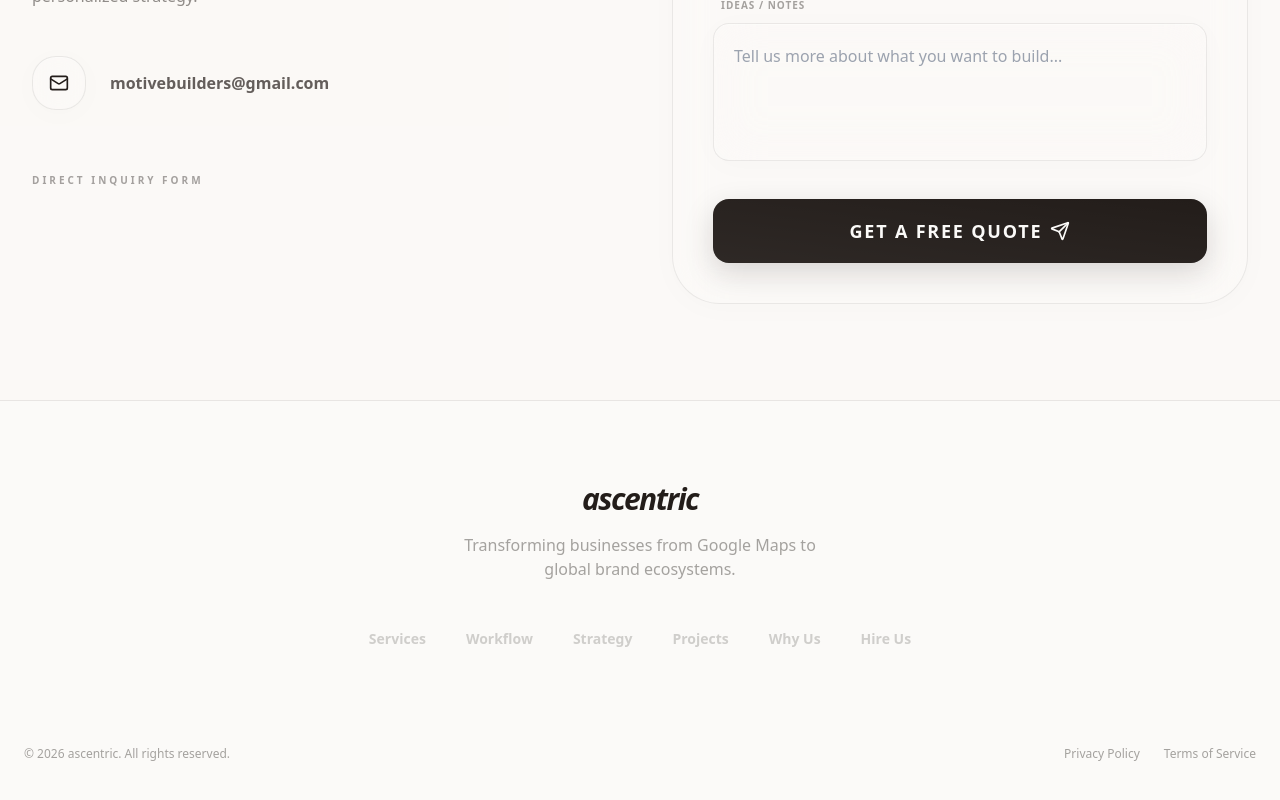
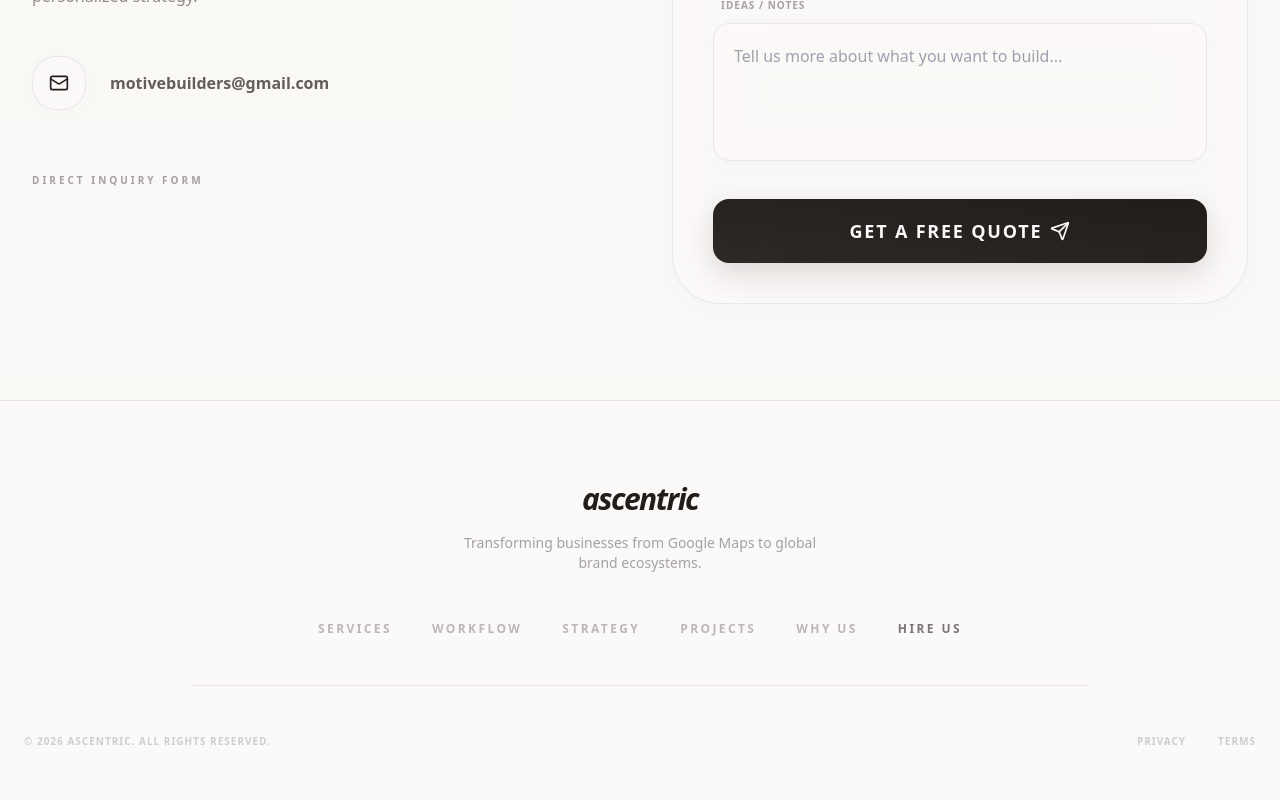
Before and after one commit to akashgoud2121/Ascentric, a React (Vite) app: page / in a window 1280 px wide. Shown: the part 7495-8295 px from the top of the page. Built offline with nearby package versions, Linux system fonts and the light colour scheme; no server answers.

Commit message:
Implemented smooth scroll integration and core layout components including Navbar and Footer

```diff
--- a/src/App.jsx
+++ b/src/App.jsx
@@ -7,6 +7,7 @@ import Process from "./components/sections/Process";
 import Portfolio from "./components/sections/Portfolio";
 import Comparison from "./components/sections/Comparison";
 import Contact from "./components/sections/Contact";
+import Footer from "./components/layout/Footer";
 import { ThemeProvider } from "./context/ThemeContext";
 
 function App() {
@@ -27,38 +28,7 @@ function App() {
             <Contact />
           </main>
 
-          <footer className="py-20 border-t border-border bg-background overflow-hidden relative">
-            {/* Background Highlight */}
-            <div className="absolute bottom-0 left-1/2 -translate-x-1/2 w-[1000px] h-[500px] bg-primary/5 blur-[120px] rounded-full -z-10" />
-
-            <div className="max-w-7xl mx-auto px-6 flex flex-col items-center text-center">
-              <h2 className="text-3xl font-black mb-4 tracking-tighter italic text-primary lowercase">
-                ascentric
-              </h2>
-              <p className="text-foreground/40 max-w-sm mb-12">
-                Transforming businesses from Google Maps to global brand ecosystems.
-              </p>
-
-              <div className="flex gap-10 text-sm font-bold text-foreground/20 mb-12">
-                <a href="#services" className="hover:text-primary transition-colors">Services</a>
-                <a href="#workflow" className="hover:text-primary transition-colors">Workflow</a>
-                <a href="#strategy" className="hover:text-primary transition-colors">Strategy</a>
-                <a href="#portfolio" className="hover:text-primary transition-colors">Projects</a>
-                <a href="#advantage" className="hover:text-primary transition-colors">Why Us</a>
-                <a href="#contact" className="hover:text-primary transition-colors">Hire Us</a>
-              </div>
-
-              <div className="w-full h-px bg-white/5 mb-12" />
-
-              <div className="flex flex-col md:flex-row items-center justify-between w-full gap-6 text-xs font-medium text-foreground/40">
-                <p>© 2026 ascentric. All rights reserved.</p>
-                <div className="flex gap-6">
-                  <a href="#" className="hover:text-foreground">Privacy Policy</a>
-                  <a href="#" className="hover:text-foreground">Terms of Service</a>
-                </div>
-              </div>
-            </div>
-          </footer>
+          <Footer />
         </div>
       </SmoothScroll>
     </ThemeProvider>
--- a/src/components/animations/SmoothScroll.jsx
+++ b/src/components/animations/SmoothScroll.jsx
@@ -1,31 +1,43 @@
-import { useEffect } from 'react'
+import { useEffect, createContext, useContext, useState } from 'react'
 import Lenis from 'lenis'
 
+const LenisContext = createContext(null);
+
+export const useLenis = () => useContext(LenisContext);
+
 export default function SmoothScroll({ children }) {
+  const [lenis, setLenis] = useState(null)
+
   useEffect(() => {
-    const lenis = new Lenis({
-      duration: 1.2,
+    const l = new Lenis({
+      duration: 1.5,
       easing: (t) => Math.min(1, 1.001 - Math.pow(2, -10 * t)),
       orientation: 'vertical',
       gestureOrientation: 'vertical',
       smoothWheel: true,
-      wheelMultiplier: 1,
+      wheelMultiplier: 1.1,
       smoothTouch: false,
       touchMultiplier: 2,
       infinite: false,
     })
 
+    setLenis(l)
+
     function raf(time) {
-      lenis.raf(time)
+      l.raf(time)
       requestAnimationFrame(raf)
     }
 
     requestAnimationFrame(raf)
 
     return () => {
-      lenis.destroy()
+      l.destroy()
     }
   }, [])
 
-  return <>{children}</>
+  return (
+    <LenisContext.Provider value={lenis}>
+      {children}
+    </LenisContext.Provider>
+  )
 }
--- /dev/null
+++ b/src/components/layout/Footer.jsx
@@ -0,0 +1,52 @@
+import { useLenis } from "../animations/SmoothScroll";
+import { Zap } from "lucide-react";
+
+export default function Footer() {
+  const lenis = useLenis();
+
+  const handleNavClick = (e, href) => {
+    e.preventDefault();
+    if (lenis) {
+      lenis.scrollTo(href, {
+        duration: 2.2,
+        easing: (t) => 1 - Math.pow(1 - t, 4),
+        lock: true
+      });
+    }
+  };
+
+  return (
+    <footer className="py-20 border-t border-border bg-background overflow-hidden relative">
+      {/* Background Highlight */}
+      <div className="absolute bottom-0 left-1/2 -translate-x-1/2 w-[1000px] h-[500px] bg-primary/5 blur-[120px] rounded-full -z-10" />
+
+      <div className="max-w-7xl mx-auto px-6 flex flex-col items-center text-center">
+        <h2 className="text-3xl font-black mb-4 tracking-tighter italic text-primary lowercase">
+          ascentric
+        </h2>
+        <p className="text-foreground/40 max-w-sm mb-12 text-sm font-medium">
+          Transforming businesses from Google Maps to global brand ecosystems.
+        </p>
+
+        <div className="flex flex-wrap items-center justify-center gap-x-10 gap-y-6 text-xs font-black text-foreground/30 mb-12 uppercase tracking-[0.2em]">
+          <a href="#services" onClick={(e) => handleNavClick(e, "#services")} className="hover:text-primary transition-colors">Services</a>
+          <a href="#workflow" onClick={(e) => handleNavClick(e, "#workflow")} className="hover:text-primary transition-colors">Workflow</a>
+          <a href="#strategy" onClick={(e) => handleNavClick(e, "#strategy")} className="hover:text-primary transition-colors">Strategy</a>
+          <a href="#portfolio" onClick={(e) => handleNavClick(e, "#portfolio")} className="hover:text-primary transition-colors">Projects</a>
+          <a href="#advantage" onClick={(e) => handleNavClick(e, "#advantage")} className="hover:text-primary transition-colors">Why Us</a>
+          <a href="#contact" onClick={(e) => handleNavClick(e, "#contact")} className="hover:text-primary transition-colors text-primary/60">Hire Us</a>
+        </div>
+
+        <div className="w-full h-px bg-border max-w-4xl mb-12" />
+
+        <div className="flex flex-col md:flex-row items-center justify-between w-full gap-6 text-[10px] font-black uppercase tracking-widest text-foreground/20">
+          <p>© 2026 ascentric. all rights reserved.</p>
+          <div className="flex gap-8">
+            <a href="#" className="hover:text-foreground transition-colors">Privacy</a>
+            <a href="#" className="hover:text-foreground transition-colors">Terms</a>
+          </div>
+        </div>
+      </div>
+    </footer>
+  );
+}
--- a/src/components/layout/Navbar.jsx
+++ b/src/components/layout/Navbar.jsx
@@ -3,6 +3,7 @@ import { motion, AnimatePresence } from "framer-motion";
 import { Menu, X, Mail } from "lucide-react";
 import Button from "../ui/Button";
 import ThemeToggle from "../ui/ThemeToggle";
+import { useLenis } from "../animations/SmoothScroll";
 import { cn } from "../../lib/utils";
 
 const NAV_LINKS = [
@@ -15,6 +16,19 @@ const NAV_LINKS = [
 export default function Navbar() {
   const [isScrolled, setIsScrolled] = useState(false);
   const [mobileMenuOpen, setMobileMenuOpen] = useState(false);
+  const lenis = useLenis();
+
+  const handleNavClick = (e, href) => {
+    e.preventDefault();
+    if (!lenis) return;
+
+    lenis.scrollTo(href, {
+      duration: 2.2,
+      easing: (t) => 1 - Math.pow(1 - t, 4),
+      lock: true
+    });
+    setMobileMenuOpen(false);
+  };
 
   useEffect(() => {
     const handleScroll = () => {
@@ -59,6 +73,7 @@ export default function Navbar() {
               <motion.a
                 key={link.name}
                 href={link.href}
+                onClick={(e) => handleNavClick(e, link.href)}
                 whileHover={{ scale: 1.05, y: -1 }}
                 className="text-xs font-black hover:text-primary transition-all duration-300 uppercase tracking-[0.15em]"
               >
@@ -83,6 +98,7 @@ export default function Navbar() {
               variant="primary"
               size="sm"
               className="flex items-center gap-2 group h-12 px-6 text-xs uppercase tracking-widest font-black shimmer relative overflow-hidden"
+              onClick={(e) => handleNavClick(e, "#contact")}
             >
               <Mail className="w-4 h-4 transition-transform group-hover:scale-125" />
               Get in Touch
@@ -103,46 +119,83 @@ export default function Navbar() {
       <AnimatePresence>
         {mobileMenuOpen && (
           <motion.div
-            initial={{ opacity: 0, backdropFilter: "blur(0px)" }}
-            animate={{ opacity: 1, backdropFilter: "blur(32px)" }}
-            exit={{ opacity: 0, backdropFilter: "blur(0px)" }}
-            className="fixed inset-0 z-[55] bg-background/95 flex flex-col items-center justify-center gap-8 md:hidden"
+            initial={{ opacity: 0, clipPath: "circle(0% at top right)" }}
+            animate={{
+              opacity: 1,
+              clipPath: "circle(150% at top right)",
+              transition: {
+                duration: 0.8,
+                ease: [0.16, 1, 0.3, 1]
+              }
+            }}
+            exit={{
+              opacity: 0,
+              clipPath: "circle(0% at top right)",
+              transition: {
+                duration: 0.6,
+                ease: "easeInOut"
+              }
+            }}
+            className="fixed inset-0 z-[55] bg-background/98 flex flex-col items-center justify-center md:hidden backdrop-blur-3xl"
           >
-             <button
+             <motion.button
                onClick={() => setMobileMenuOpen(false)}
-               className="absolute top-10 right-10 p-4 rounded-full glass"
+               initial={{ opacity: 0, rotate: -90 }}
+               animate={{ opacity: 1, rotate: 0 }}
+               transition={{ delay: 0.5 }}
+               className="absolute top-10 right-10 p-4 rounded-full glass border-border/50"
             >
                <X className="w-8 h-8" />
-            </button>
+            </motion.button>
 
-            {NAV_LINKS.map((link, i) => (
+            <motion.div
+               className="flex flex-col items-center gap-8"
+               initial="closed"
+               animate="open"
+               variants={{
+                 open: {
+                   transition: { staggerChildren: 0.1, delayChildren: 0.3 }
+                 },
+                 closed: {
+                   transition: { staggerChildren: 0.05, staggerDirection: -1 }
+                 }
+               }}
+            >
+              {NAV_LINKS.map((link) => (
                 <motion.a
                   key={link.name}
                   href={link.href}
-                initial={{ opacity: 0, y: 20 }}
-                animate={{ opacity: 1, y: 0 }}
-                transition={{ delay: i * 0.1 }}
-                onClick={() => setMobileMenuOpen(false)}
-                className="text-4xl font-black tracking-tight hover:text-primary transition-colors hover:italic"
+                  onClick={(e) => handleNavClick(e, link.href)}
+                  variants={{
+                    open: { opacity: 1, y: 0, filter: "blur(0px)" },
+                    closed: { opacity: 0, y: 20, filter: "blur(10px)" }
+                  }}
+                  transition={{ duration: 0.8, ease: [0.16, 1, 0.3, 1] }}
+                  className="text-5xl font-black tracking-tighter hover:text-primary transition-all hover:italic text-foreground/80 hover:text-foreground"
                 >
                   {link.name}
                 </motion.a>
               ))}
 
               <motion.div
-              initial={{ opacity: 0, y: 20 }}
-              animate={{ opacity: 1, y: 0 }}
-              transition={{ delay: 0.4 }}
-              className="w-full px-12 mt-8 max-w-sm text-center"
+                variants={{
+                  open: { opacity: 1, scale: 1 },
+                  closed: { opacity: 0, scale: 0.9 }
+                }}
+                transition={{ duration: 0.8, delay: 0.6 }}
+                className="w-full px-12 mt-12 max-w-sm text-center"
               >
                 <Button
+                  as="a"
+                  href="#contact"
                   variant="primary"
                   size="lg"
-                className="w-full h-20 text-xl font-black uppercase tracking-widest"
-                onClick={() => setMobileMenuOpen(false)}
+                  className="w-full h-20 text-xl font-black uppercase tracking-widest shimmer shadow-2xl shadow-primary/20"
+                  onClick={(e) => handleNavClick(e, "#contact")}
                 >
-                Hire Us
+                  Get in Touch
                 </Button>
+              </motion.div>
             </motion.div>
           </motion.div>
         )}
--- a/src/components/sections/Hero.jsx
+++ b/src/components/sections/Hero.jsx
@@ -1,9 +1,23 @@
 import { motion, useScroll, useTransform } from "framer-motion";
 import { ArrowRight, ArrowUpRight, ChevronRight } from "lucide-react";
 import Button from "../ui/Button";
+import { useLenis } from "../animations/SmoothScroll";
 
 export default function Hero() {
   const { scrollY } = useScroll();
+  const lenis = useLenis();
+
+  const handleNavClick = (e, href) => {
+    e.preventDefault();
+    if (lenis) {
+      lenis.scrollTo(href, {
+        duration: 2.2,
+        easing: (t) => 1 - Math.pow(1 - t, 4),
+        lock: true
+      });
+    }
+  };
+
   const y1 = useTransform(scrollY, [0, 500], [0, 200]);
   const y2 = useTransform(scrollY, [0, 500], [0, -50]);
   const opacity = useTransform(scrollY, [0, 300], [1, 0]);
@@ -64,6 +78,7 @@ export default function Hero() {
             variant="primary"
             size="lg"
             className="w-full sm:w-auto h-16 group px-10 relative overflow-hidden shimmer font-black uppercase tracking-widest"
+            onClick={(e) => handleNavClick(e, "#contact")}
           >
             <span className="relative z-10 flex items-center gap-2">
                Get in Touch
```
Lines whose indentation alone changed are shown as unchanged.
